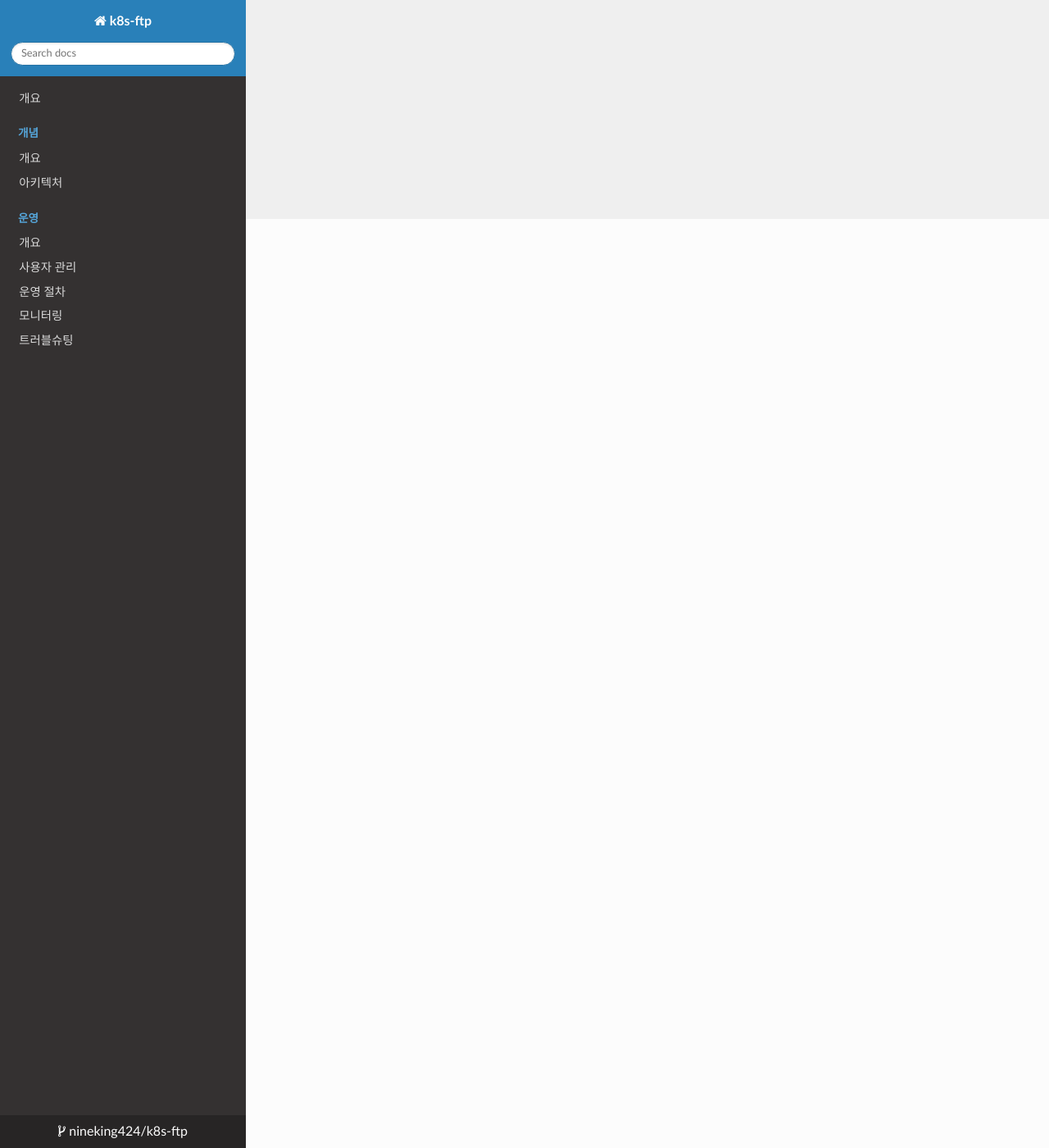
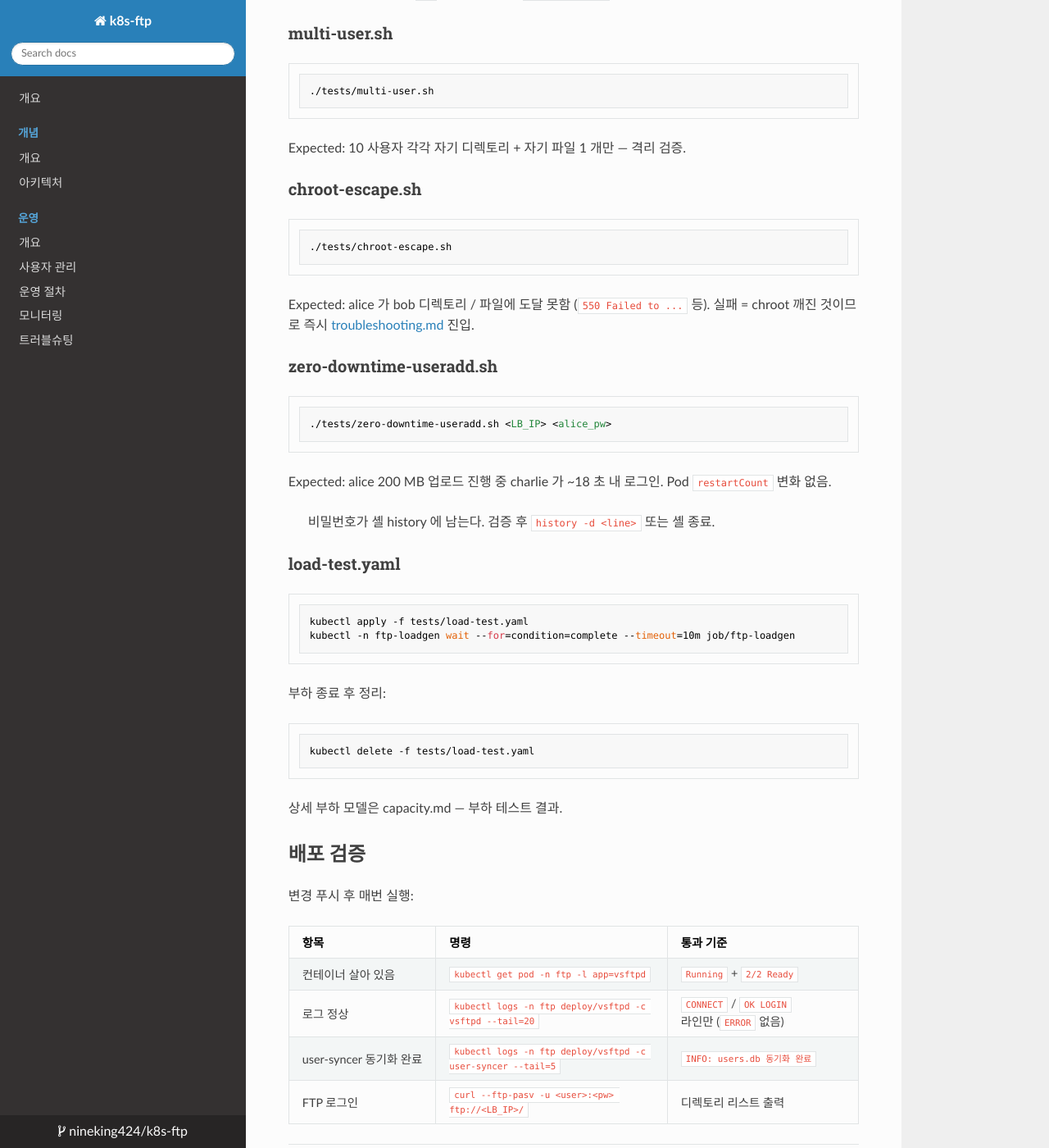
Before and after one commit to nineking424/k8s-ftp, an MkDocs documentation site: the page built from docs/operating/testing.md, in a window 1280 px wide and 1400 px high, scrolled down 1133 px. Shown: the whole window at 82% size. Built offline with MkDocs 1.6.1, drawn with Linux system fonts in a browser that asks for light colours; nearby versions of some CDN libraries; some of the changed text lies outside the part shown.

Commit message:
docs(testing): 실행 절차 5 종 + 배포 검증 + code-map 링크 복원
각 테스트 한 줄 명령 + 통과 기준. 변경 푸시 후 매번 실행할 배포 검증 4 행 표.
code-map.md 의 testing.md 평문 참조 3 곳을 anchored link 로 복원.

````diff
--- a/docs/operating/testing.md
+++ b/docs/operating/testing.md
@@ -18,3 +18,65 @@
 |---|---|---|
 | 로컬 | `docker` (또는 `podman`), `lftp` | macOS lftp 4.9.3 에서 `EHOSTUNREACH` 알려진 결함 — 외부 PASV 검증은 `curl --ftp-pasv` 우회 |
 | k8s | `kubectl` (정상 `KUBECONFIG`), 배포된 vsftpd Pod | `zero-downtime-useradd.sh` 는 LB IP + alice 자격증명 필요 |
+
+## 실행 절차
+
+### local-smoke.sh
+
+```bash
+./tests/local-smoke.sh
+```
+
+Expected: 마지막 줄에 `OK`. 컨테이너 이름 `k8s-ftp-smoke` 으로 임시 run / cleanup.
+
+### multi-user.sh
+
+```bash
+./tests/multi-user.sh
+```
+
+Expected: 10 사용자 각각 자기 디렉토리 + 자기 파일 1 개만 — 격리 검증.
+
+### chroot-escape.sh
+
+```bash
+./tests/chroot-escape.sh
+```
+
+Expected: alice 가 bob 디렉토리 / 파일에 도달 못함 (`550 Failed to ...` 등). 실패 = chroot 깨진 것이므로 즉시 [troubleshooting.md](troubleshooting.md) 진입.
+
+### zero-downtime-useradd.sh
+
+```bash
+./tests/zero-downtime-useradd.sh <LB_IP> <alice_pw>
+```
+
+Expected: alice 200 MB 업로드 진행 중 charlie 가 ~18 초 내 로그인. Pod `restartCount` 변화 없음.
+
+> 비밀번호가 셸 history 에 남는다. 검증 후 `history -d <line>` 또는 셸 종료.
+
+### load-test.yaml
+
+```bash
+kubectl apply -f tests/load-test.yaml
+kubectl -n ftp-loadgen wait --for=condition=complete --timeout=10m job/ftp-loadgen
+```
+
+부하 종료 후 정리:
+
+```bash
+kubectl delete -f tests/load-test.yaml
+```
+
+상세 부하 모델은 capacity.md — 부하 테스트 결과.
+
+## 배포 검증
+
+변경 푸시 후 매번 실행:
+
+| 항목 | 명령 | 통과 기준 |
+|---|---|---|
+| 컨테이너 살아 있음 | `kubectl get pod -n ftp -l app=vsftpd` | `Running` + `2/2 Ready` |
+| 로그 정상 | `kubectl logs -n ftp deploy/vsftpd -c vsftpd --tail=20` | `CONNECT` / `OK LOGIN` 라인만 (`ERROR` 없음) |
+| user-syncer 동기화 완료 | `kubectl logs -n ftp deploy/vsftpd -c user-syncer --tail=5` | `INFO: users.db 동기화 완료` |
+| FTP 로그인 | `curl --ftp-pasv -u <user>:<pw> ftp://<LB_IP>/` | 디렉토리 리스트 출력 |
````
Also changed, not shown: docs/developer/code-map.md (+4 -4 lines).
